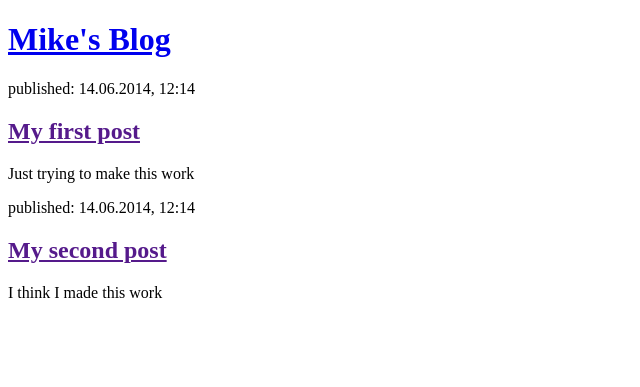
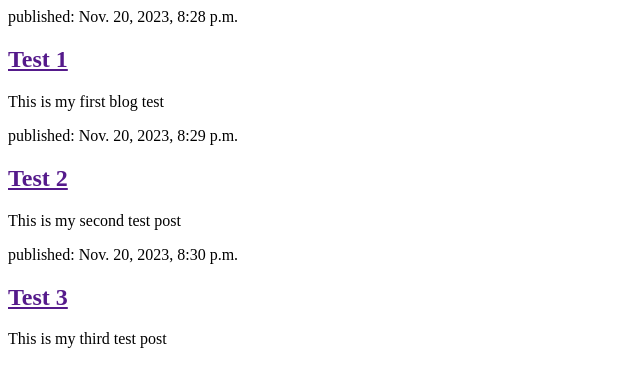
Before and after one commit to mgentile77/djangotutorial, a Django app: page / in a window 1280 px wide. Shown: the top 387 px of the page, without its empty margins (0-640 px from the left). Run offline with Django 4.2, Linux system fonts and the light colour scheme; data comes from the database, SQL or seed files in the repository.

Commit message:
updated viewable blog posts

```diff
--- a/blog/templates/blog/post_list.html
+++ b/blog/templates/blog/post_list.html
@@ -3,21 +3,13 @@
     <head>
         <title>Mike's blog</title>
     </head>
-    <body>
-        <header>
-            <h1><a href="/">Mike's Blog</a></h1>
-        </header>
 
+    {% for post in posts %}
         <article>
-            <time>published: 14.06.2014, 12:14</time>
-            <h2><a href="">My first post</a></h2>
-            <p>Just trying to make this work</p>
+            <time>published: {{ post.published_date }}</time>
+            <h2><a href="">{{ post.title }}</a></h2>
+            <p>{{ post.text|linebreaksbr }}</p>
         </article>
+    {% endfor %}
 
-        <article>
-            <time>published: 14.06.2014, 12:14</time>
-            <h2><a href="">My second post</a></h2>
-            <p>I think I made this work</p>
-        </article>
-    </body>
 </html>
--- a/blog/views.py
+++ b/blog/views.py
@@ -1,4 +1,7 @@
 from django.shortcuts import render
+from django.utils import timezone
+from .models import Post
 
 def post_list(request):
-    return render(request, 'blog/post_list.html', {})
+    posts = Post.objects.filter(published_date__lte=timezone.now()).order_by('published_date')
+    return render(request, 'blog/post_list.html', {'posts': posts})
```
